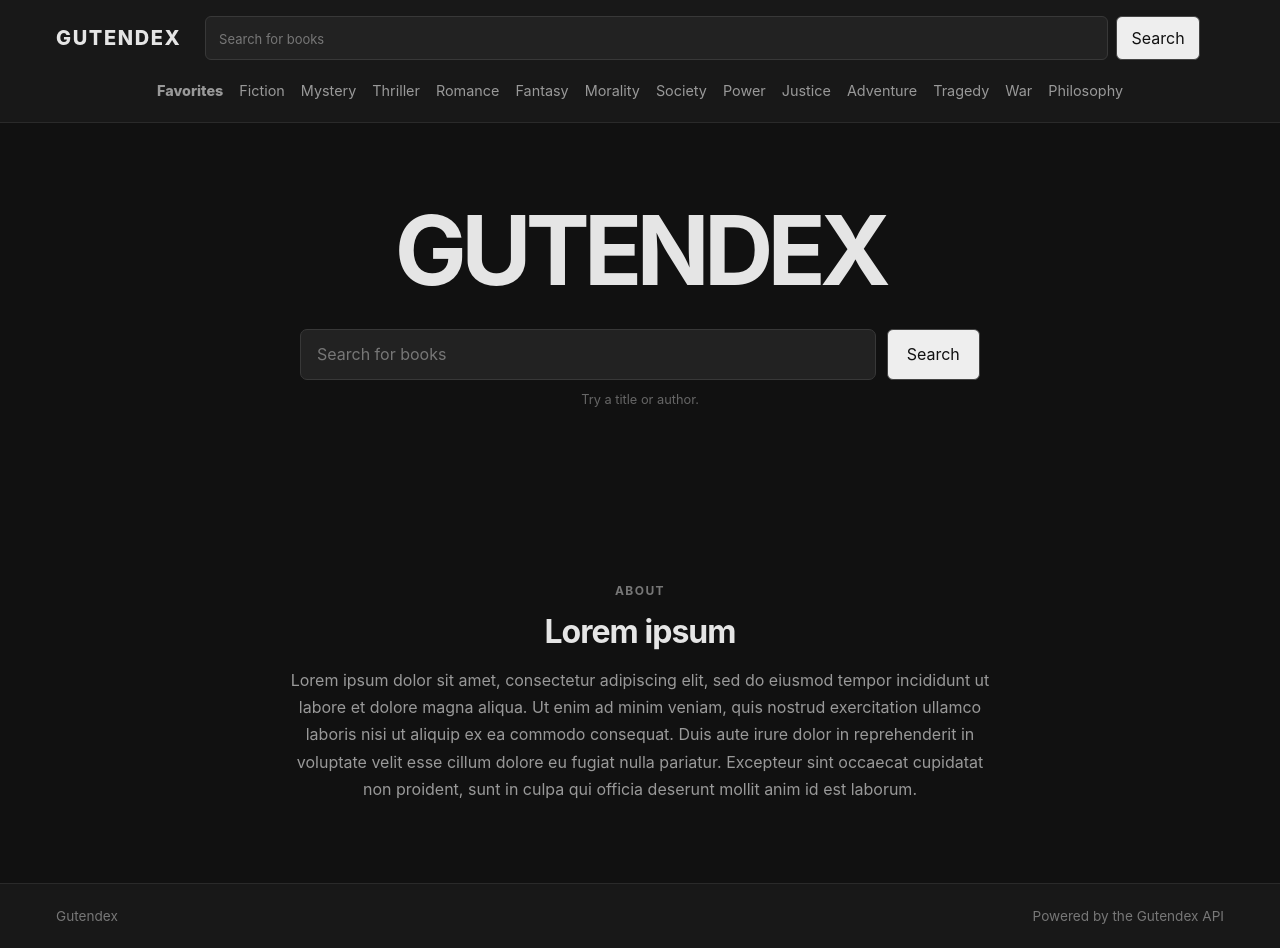
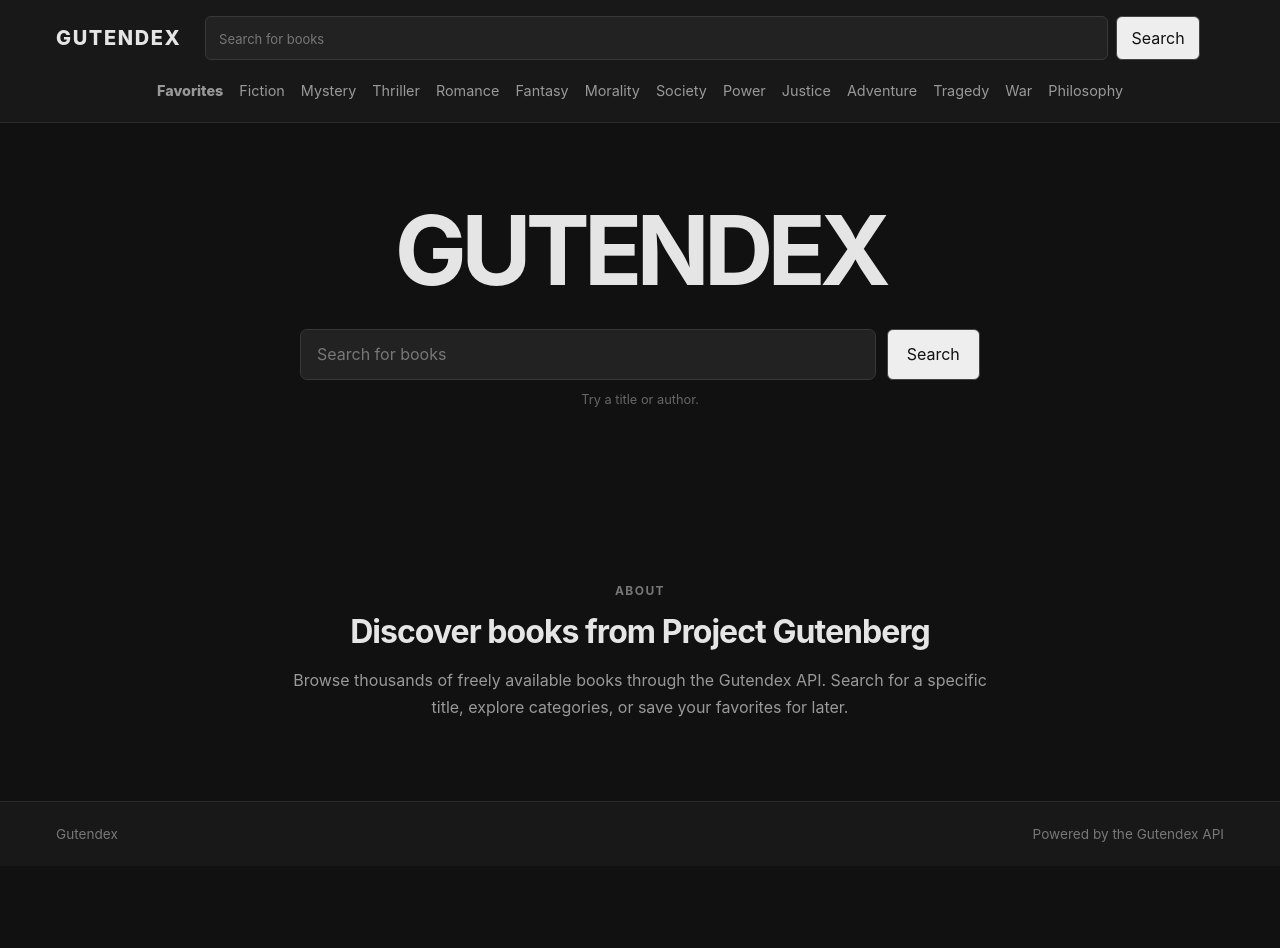
Before and after one commit to mathiaskodehode/Gutendex, a React (Vite) app: page / in a window 1280 px wide. After the commit the page ends 866 px from the top, so only its background shows below. Built offline with nearby package versions, Linux system fonts and the light colour scheme.

Commit message:
replace placholder text on home page with AI generated text

```diff
--- a/src/pages/Home.tsx
+++ b/src/pages/Home.tsx
@@ -15,12 +15,10 @@ export default function Home() {
 
             <section className="home-about">
                 <p className="home-section-label">ABOUT</p>
-                <h2>Lorem ipsum</h2>
+                <h2>Discover books from Project Gutenberg</h2>
                 <p>
-                    Lorem ipsum dolor sit amet, consectetur adipiscing elit, sed do eiusmod tempor incididunt ut labore et dolore magna aliqua. Ut enim ad minim
-                    veniam, quis nostrud exercitation ullamco laboris nisi ut aliquip ex ea commodo consequat. Duis aute irure dolor in reprehenderit in
-                    voluptate velit esse cillum dolore eu fugiat nulla pariatur. Excepteur sint occaecat cupidatat non proident, sunt in culpa qui officia
-                    deserunt mollit anim id est laborum.
+                    Browse thousands of freely available books through the Gutendex API. Search for a specific title, explore categories, or save your favorites
+                    for later.
                 </p>
             </section>
         </div>
```
